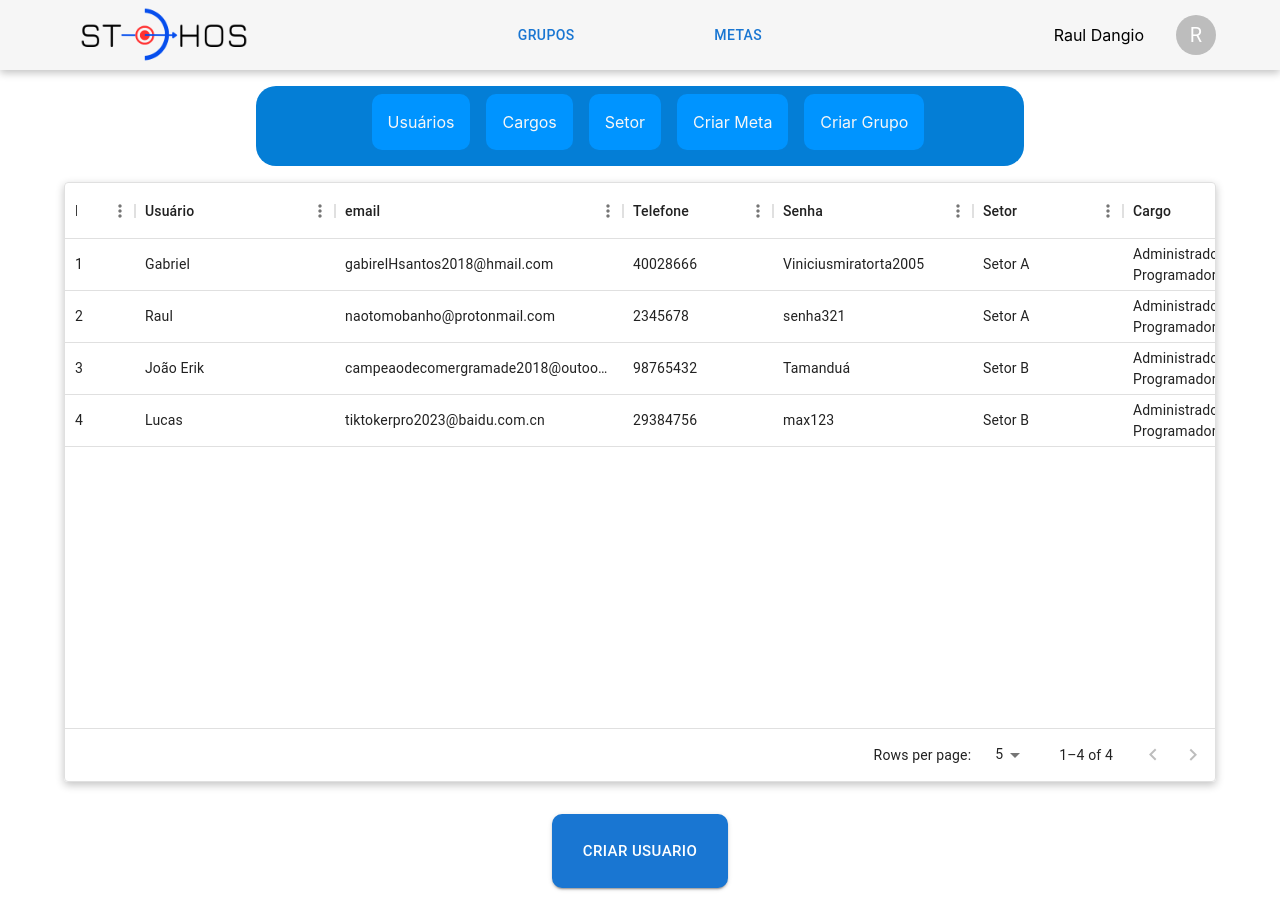
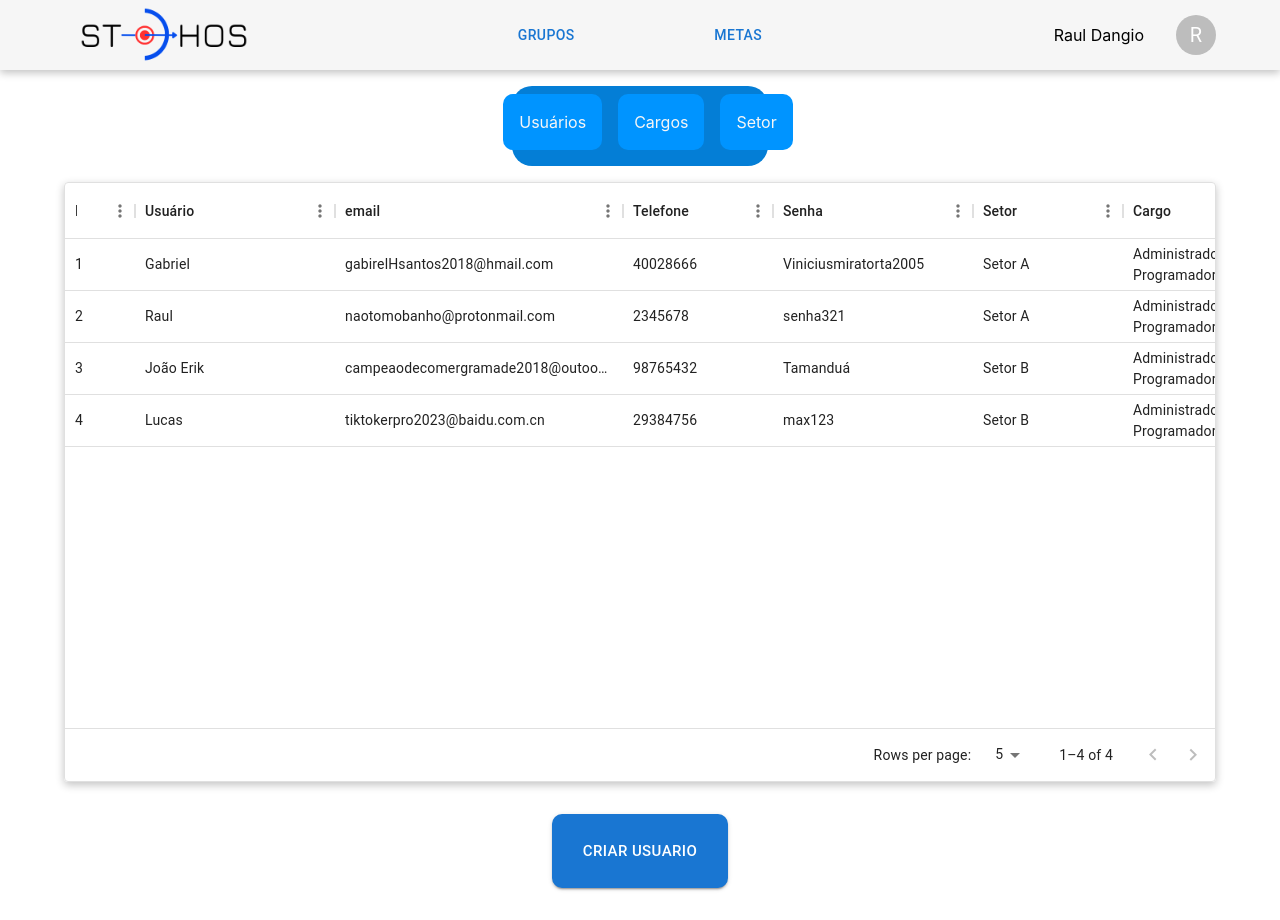
Before and after one commit to StochosTCC/Stochos, a React (Create React App) app in the folder stochos-front-R/: page /admin in a window 1280 px wide. Built offline with nearby package versions, Linux system fonts and the light colour scheme.

Commit message:
estilizando para a expo

```diff
--- a/stochos-front-R/src/pages/Admin/Admin.module.scss
+++ b/stochos-front-R/src/pages/Admin/Admin.module.scss
@@ -4,15 +4,19 @@
 
 
     background-color: $azul-padrao ;
-    margin-top: 2vh;
-    margin-bottom: 2vh;
-    margin-left: 20vw;
-    margin-right: 20vw;
+
     align-items: center;
     justify-content: center;
     display: flex;
     border-radius: 20px;
+    width: 20vw;
 
+    top: 50%;
+    left: 50%;
+
+    margin: 0 auto;
+    margin-top: 1rem;
+    margin-bottom: 1rem;
 
 
 }
--- a/stochos-front-R/src/pages/Admin/Components/AdminTab2/AdminTab2.module.scss
+++ b/stochos-front-R/src/pages/Admin/Components/AdminTab2/AdminTab2.module.scss
@@ -20,12 +20,12 @@
 .table{
   box-shadow: rgba(0, 0, 0, 0.24) 0px 3px 8px;}
 
-.botaocriausuario{
+  .botaocriausuario{
+    width: 11rem;
+    margin: 2rem auto !important;
+    border-radius: 10px !important;
 
-  width: 11rem;
-  margin: 2rem auto !important;
-
-}
+  }
 
 .botaoexcluir{
   margin-left: 1rem !important;
--- a/stochos-front-R/src/pages/Admin/Components/AdminTab2/index.tsx
+++ b/stochos-front-R/src/pages/Admin/Components/AdminTab2/index.tsx
@@ -10,7 +10,7 @@ const largura = window.innerWidth;
 
 const columns: GridColDef[] = [
   { field: "id", headerName: "ID", width: 70 },
-  { field: "nomecargo", headerName: "Cargo", width: (largura*220/100)/3 },
+  { field: "nomecargo", headerName: "Cargo", width: (largura*218/100)/3 },
 
   {
     field: "actions",
@@ -114,6 +114,9 @@ export default function AdminTab2() {
         variant="contained"
         size="large"
         onClick={handleClick}
+        sx={{
+          p: 3
+        }}
       >
         Criar cargo
       </Button>
--- a/stochos-front-R/src/pages/Admin/Components/AdminTab3/AdminTab3.module.scss
+++ b/stochos-front-R/src/pages/Admin/Components/AdminTab3/AdminTab3.module.scss
@@ -20,12 +20,12 @@
 .table{
   box-shadow: rgba(0, 0, 0, 0.24) 0px 3px 8px;}
 
-.botaocriausuario{
+  .botaocriausuario{
+    width: 11rem;
+    margin: 2rem auto !important;
+    border-radius: 10px !important;
 
-  width: 11rem;
-  margin: 2rem auto !important;
-
-}
+  }
 
 .botaoexcluir{
   margin-left: 1rem !important;
--- a/stochos-front-R/src/pages/Admin/Components/AdminTab3/index.tsx
+++ b/stochos-front-R/src/pages/Admin/Components/AdminTab3/index.tsx
@@ -9,7 +9,7 @@ const largura = window.innerWidth;
 
 const columns: GridColDef[] = [
   { field: "id", headerName: "ID", width: 70 },
-  { field: "nomesetor", headerName: "setor", width: (largura*220/100)/3 },
+  { field: "nomesetor", headerName: "setor", width: (largura*218/100)/3 },
 
   {
     field: "actions",
@@ -90,6 +90,9 @@ export default function AdminTab3() {
         variant="contained"
         size="large"
         onClick={handleClick}
+        sx={{
+          p: 3
+        }}
       >
         Criar setor
       </Button>
--- a/stochos-front-R/src/pages/Admin/index.tsx
+++ b/stochos-front-R/src/pages/Admin/index.tsx
@@ -12,8 +12,6 @@ export default function Admin() {
           <Tab className={style.tabsbutton}>Usuários</Tab>
           <Tab className={style.tabsbutton}>Cargos</Tab>
           <Tab className={style.tabsbutton}>Setor</Tab>
-          <Tab className={style.tabsbutton}>Criar Meta</Tab>
-          <Tab className={style.tabsbutton}>Criar Grupo</Tab>
         </div>
       </Tab.List>
 
@@ -24,8 +22,7 @@ export default function Admin() {
 
         <Tab.Panel><AdminTab2/></Tab.Panel>
         <Tab.Panel><AdminTab3/></Tab.Panel>
-        <Tab.Panel>Content 4</Tab.Panel>
-        <Tab.Panel>Content 5</Tab.Panel>
+
       </Tab.Panels>
     </Tab.Group>
   );
```
